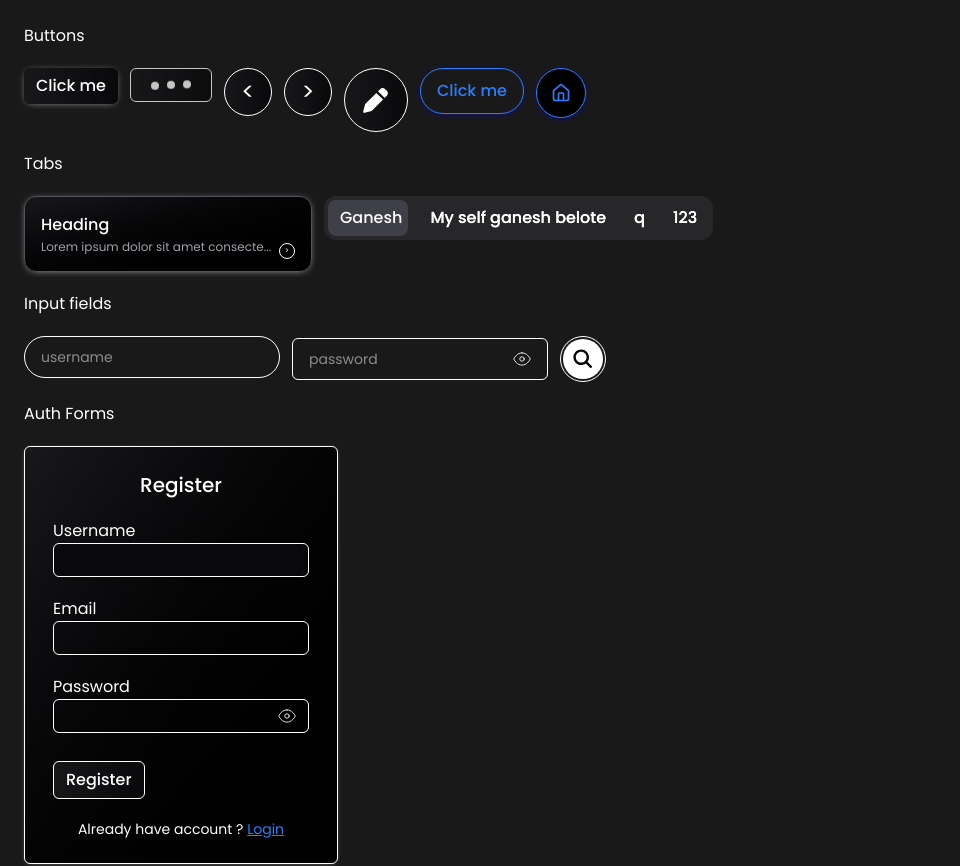
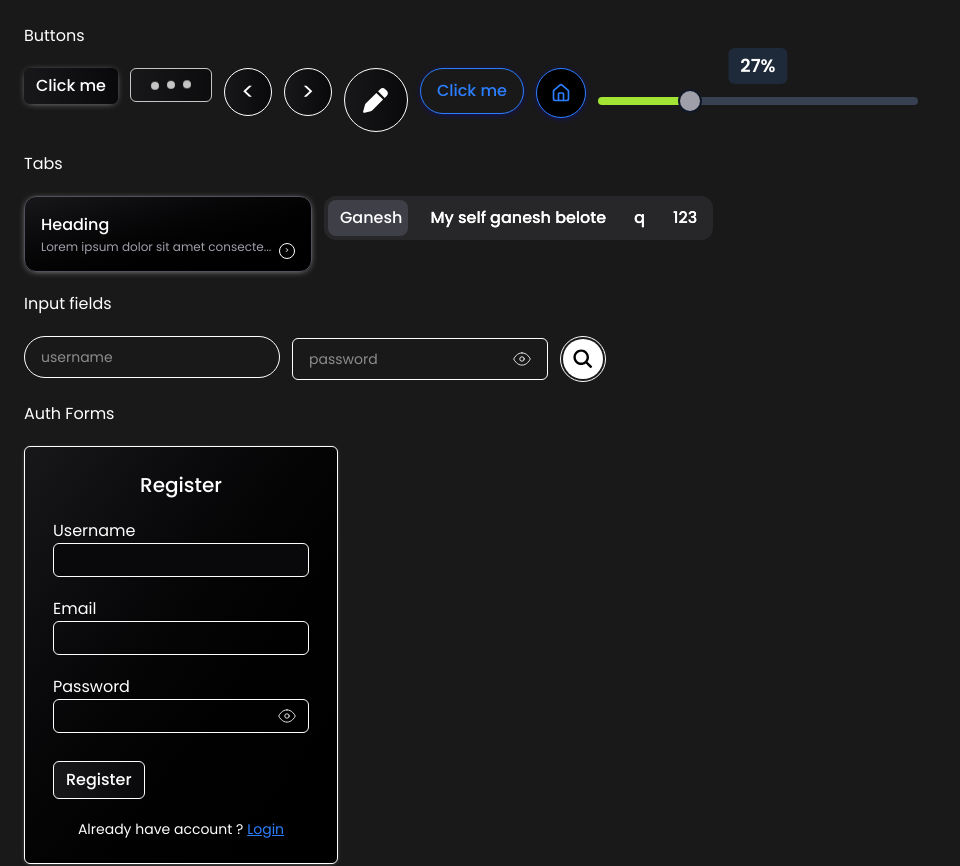
Before and after one commit to ganeshbelote/My-React-Component-Library, a React (Vite) app: page / in a window 1280 px wide. Shown: the top 866 px of the page, without its empty margins (0-960 px from the left). Built offline with nearby package versions, Linux system fonts and the light colour scheme.

Commit message:
Added : Slider Component

```diff
--- a/src/App.tsx
+++ b/src/App.tsx
@@ -29,6 +29,7 @@ import Option from './components/select-option/Option'
 import {toast, Toast} from './components/toast/Toast'
 import Tab from './components/tabs/Tab'
 import SearchBar from './components/input/SearchBar'
+import Slider from './components/slider/Slider'
 
 const menuOptions: MenuOptionType[] = [
   {
@@ -161,6 +162,7 @@ function App () {
           BackgroundColor='black'
           Shadow={true}
         />
+        <Slider onToggle={(value) => console.log(value)}/>
       </div>
       <h2>Tabs</h2>
       <div className='btn-container flex flex-wrap gap-3'>
--- /dev/null
+++ b/src/components/slider/Slider.tsx
@@ -0,0 +1,68 @@
+import { useRef, useState } from 'react'
+import { AnimatePresence, motion } from 'framer-motion'
+import type { onToggleType } from '../../types/menubtn.type'
+
+export default function Slider ({
+  onToggle,
+  Color = '#A2E535'
+}: {
+  onToggle?: onToggleType
+  Color?: string
+}) {
+  const timeoutRef = useRef<number | null>(null)
+  const [value, setValue] = useState<number>(27)
+  const [isChanging, setChanging] = useState<boolean>(true)
+
+  const handleChange = (e: React.ChangeEvent<HTMLInputElement>) => {
+    setValue(Number(e.target.value))
+    onToggle?.(Number(e.target.value))
+    setChanging(true)
+
+    if (timeoutRef.current) clearTimeout(timeoutRef.current)
+
+    timeoutRef.current = setTimeout(() => {
+      setChanging(false)
+    }, 1500)
+  }
+
+  return (
+    <div className='flex flex-col items-center justify-center text-white'>
+      <div className='relative w-[95vw] max-w-[320px]'>
+        <AnimatePresence mode='wait'>
+          {isChanging && (
+            <motion.div
+              layout
+              key={value}
+              initial={{ y: -20, opacity: 0 }}
+              animate={{ y: -40, opacity: 1 }}
+              exit={{ y: -20, opacity: 0 }}
+              transition={{ type: 'spring', stiffness: 200, damping: 15 }}
+              className='absolute left-1/2 -translate-x-1/2 px-3 py-1 rounded-md bg-gray-800 text-lg font-semibold'
+            >
+              {value}%
+            </motion.div>
+          )}
+        </AnimatePresence>
+
+        <input
+          type='range'
+          min='0'
+          max='100'
+          value={value}
+          onChange={handleChange}
+          className={`w-full h-2 rounded-lg appearance-none cursor-pointer
+            [&::-webkit-slider-thumb]:appearance-none
+            [&::-webkit-slider-thumb]:h-6 [&::-webkit-slider-thumb]:w-6
+            [&::-webkit-slider-thumb]:rounded-full
+            [&::-webkit-slider-thumb]:bg-zinc-400
+            [&::-webkit-slider-thumb]:border-2
+            [&::-webkit-slider-thumb]:border-gray-900
+            [&::-webkit-slider-thumb]:cursor-pointer`}
+          style={{
+            background: `linear-gradient(to right, ${Color} ${value}%, #374151 ${value}%)`
+          }}
+        />
+      </div>
+    </div>
+  )
+}
--- a/src/types/menubtn.type.ts
+++ b/src/types/menubtn.type.ts
@@ -14,4 +14,4 @@ export interface MenuBtnProps
   onToggle?: onToggleType;
 }
 
-export type onToggleType = (active: boolean) => void | undefined
+export type onToggleType = (active: boolean | number) => void | undefined
```
